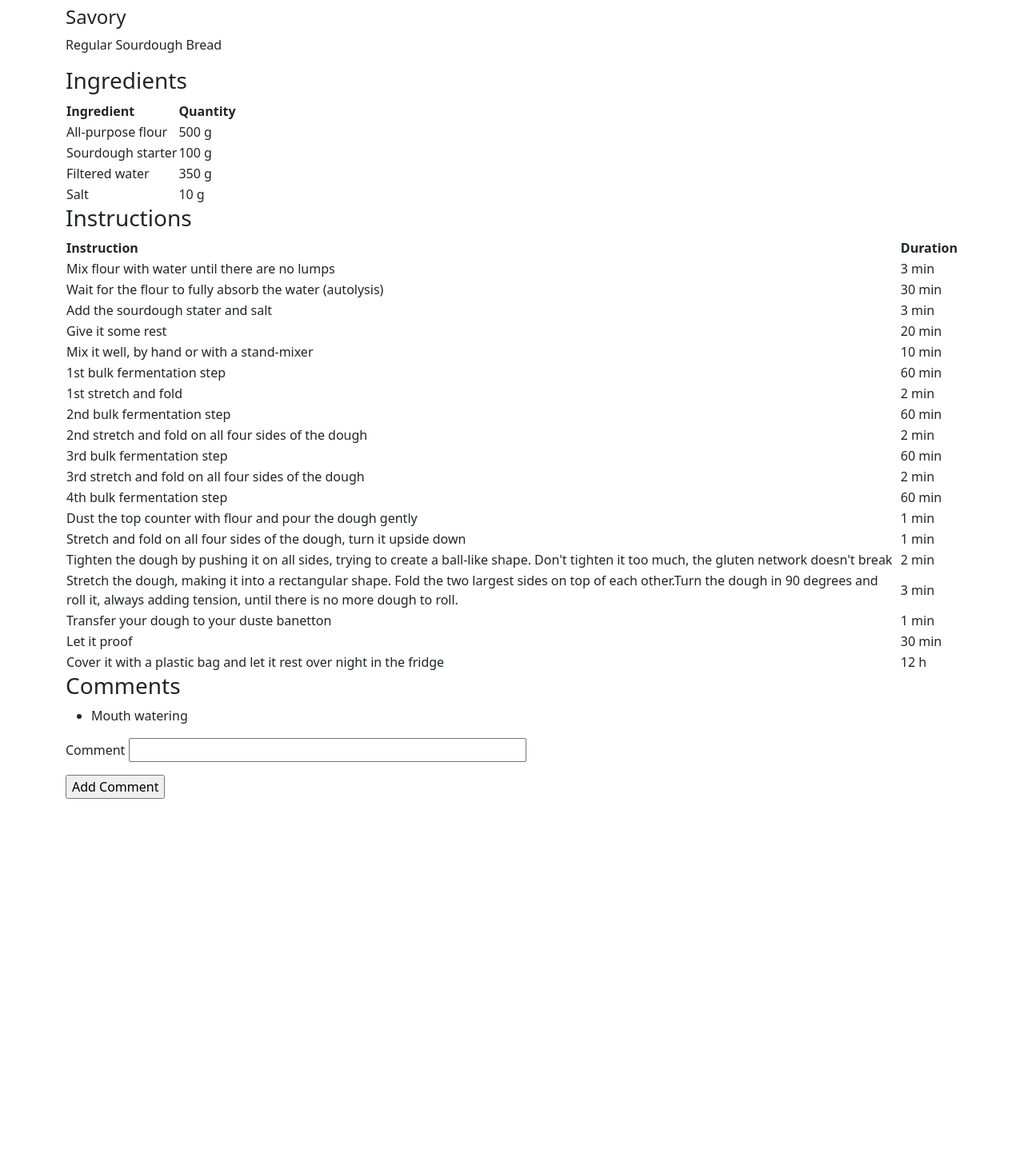
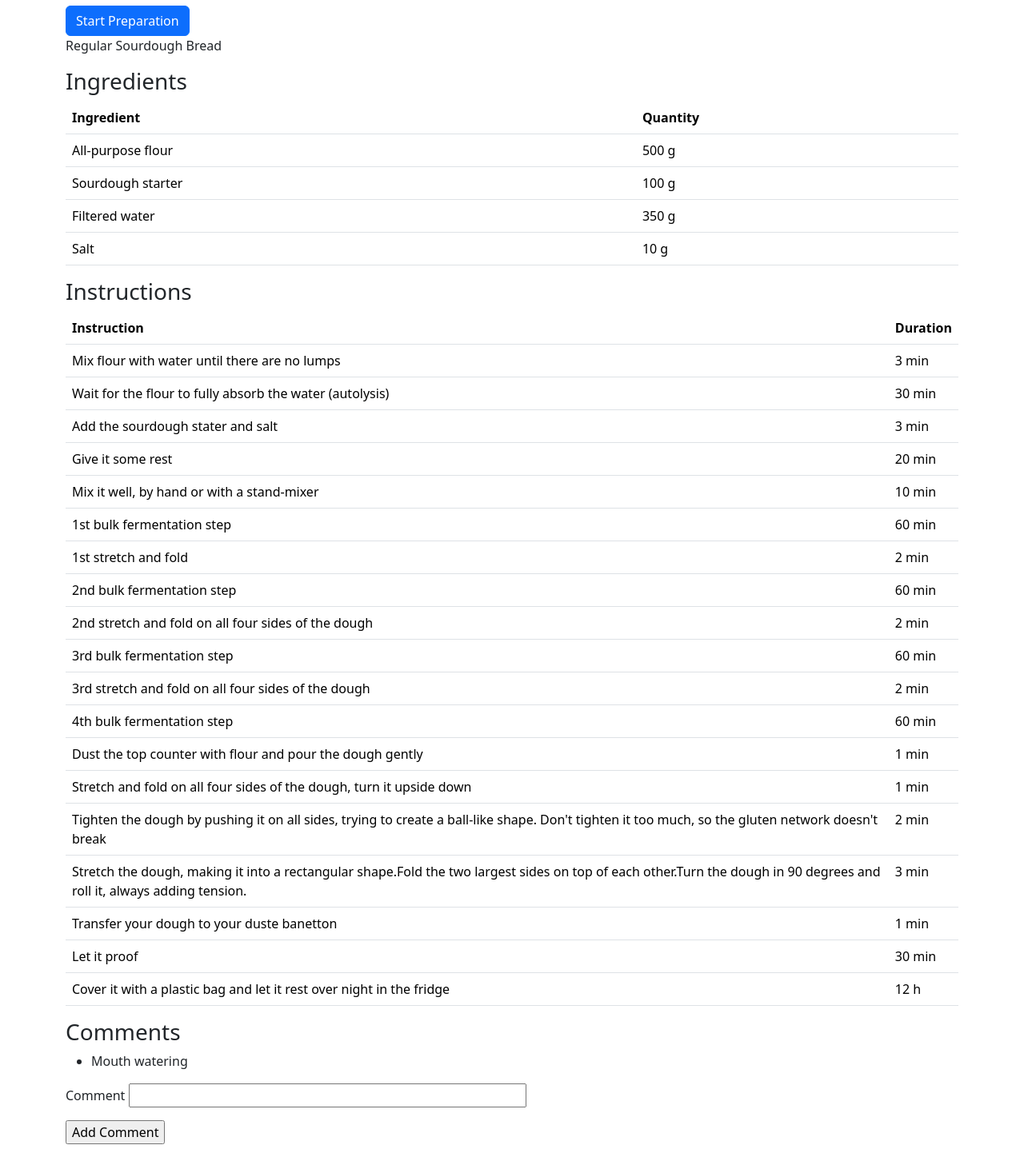
Before and after one commit to pedrorfig/BakeBread, a Flask app: a page that uses templates/recipe.html in a window 1280 px wide. Shown: the part 165-1612 px from the top of the page at 80% size. Before the commit the page ends 1164 px from the top, so only its background shows below. Run offline with Flask 2, Linux system fonts and the light colour scheme; some libraries are stand-ins or nearby versions.

Commit message:
Adding preparation page

```diff
--- a/app.py
+++ b/app.py
@@ -24,7 +24,9 @@
         new_comment = comment_form.comment.data
         recipes[name]['comments'].append(new_comment)
 
-    return render_template("recipe.html", template_recipe=name, template_type=recipes[name]['type'],
+    return render_template("recipe.html",
+                           template_recipe=name,
+                           template_type=recipes[name]['type'],
                            template_description=recipes[name]['description'],
                            template_ingredients=recipes[name]['ingredients'],
                            template_instructions=recipes[name]['instructions'],
@@ -32,6 +34,11 @@
                            template_form=comment_form,
                            title=name)
 
+@app.route('/preparation/<string:name>', methods=["GET", "POST"])
+def preparation(name):
+    return render_template('preparation.html',
+                           template_recipe=name,
+                           template_instructions=recipes[name]['instructions'])
 
 @app.route("/add_recipe", methods=["GET", "POST"])
 def new_recipe():
--- a/helper.py
+++ b/helper.py
@@ -1,34 +1,35 @@
 recipes = {"Sourdough Bread": {'type': 'Savory',
-                         'description': "Regular Sourdough Bread",
-                         'ingredients': {"All-purpose flour": "500 g", "Sourdough starter": "100 g",
-                                         "Filtered water": '350 g', "Salt": '10 g', },
-                         'instructions': {
-                             "Mix flour with water until there are no lumps": "3 min",
-                             "Wait for the flour to fully absorb the water (autolysis)": "30 min",
-                             "Add the sourdough stater and salt": " 3 min",
-                             "Give it some rest": "20 min",
-                             "Mix it well, by hand or with a stand-mixer": "10 min",
-                             "1st bulk fermentation step": "60 min",
-                             "1st stretch and fold": "2 min",
-                             "2nd bulk fermentation step": "60 min",
-                             "2nd stretch and fold on all four sides of the dough": "2 min",
-                             "3rd bulk fermentation step": "60 min",
-                             "3rd stretch and fold on all four sides of the dough": "2 min",
-                             "4th bulk fermentation step": "60 min",
-                             "Dust the top counter with flour and pour the dough gently": "1 min",
-                             "Stretch and fold on all four sides of the dough, turn it upside down": "1 min",
-                             "Tighten the dough by pushing it on all sides, trying to create a ball-like shape. \
-                             Don't tighten it too much, the gluten network doesn't break": "2 min",
-                             "Give it some rest": "20 min",
-                             "Stretch the dough, making it into a rectangular shape. Fold the two largest sides on top of each other."
-                             "Turn the dough in 90 degrees and roll it, always adding tension, until there is no more dough to roll. ": "3 min",
-                             "Transfer your dough to your duste banetton": "1 min",
-                             "Let it proof": " 30 min",
-                             "Cover it with a plastic bag and let it rest over night in the fridge": "12 h"
-                         },
-                         'comments': ["Mouth watering"]
-                         }
+                               'description': "Regular Sourdough Bread",
+                               'ingredients': {"All-purpose flour": "500 g", "Sourdough starter": "100 g",
+                                               "Filtered water": '350 g', "Salt": '10 g'},
+                               'instructions': {
+                                   "Mix flour with water until there are no lumps": "3 min",
+                                   "Wait for the flour to fully absorb the water (autolysis)": "30 min",
+                                   "Add the sourdough stater and salt": " 3 min",
+                                   "Give it some rest": "20 min",
+                                   "Mix it well, by hand or with a stand-mixer": "10 min",
+                                   "1st bulk fermentation step": "60 min",
+                                   "1st stretch and fold": "2 min",
+                                   "2nd bulk fermentation step": "60 min",
+                                   "2nd stretch and fold on all four sides of the dough": "2 min",
+                                   "3rd bulk fermentation step": "60 min",
+                                   "3rd stretch and fold on all four sides of the dough": "2 min",
+                                   "4th bulk fermentation step": "60 min",
+                                   "Dust the top counter with flour and pour the dough gently": "1 min",
+                                   "Stretch and fold on all four sides of the dough, turn it upside down": "1 min",
+                                   "Tighten the dough by pushing it on all sides, trying to create a ball-like shape. \
+                             Don't tighten it too much, so the gluten network doesn't break": "2 min",
+                                   "Give it some rest": "20 min",
+                                   "Stretch the dough, making it into a rectangular shape.Fold the two largest sides on top of each other."
+                                   "Turn the dough in 90 degrees and roll it, always adding tension. ": "3 min",
+                                   "Transfer your dough to your duste banetton": "1 min",
+                                   "Let it proof": " 30 min",
+                                   "Cover it with a plastic bag and let it rest over night in the fridge": "12 h"
+                               },
+                               'comments': ["Mouth watering"]
+                               }
            }
+
 
 def add_ingredients(recipe_name=None, text=None):
     if recipe_name and text:
--- a/static/styles.css
+++ b/static/styles.css
@@ -28,3 +28,8 @@
     background-color: #d5d2d2;
     background-blend-mode: lighten;
 }
+
+td {
+    border: 1px solid black;
+    word-wrap: break-word;
+}
--- a/templates/index.html
+++ b/templates/index.html
@@ -4,7 +4,6 @@
   <p>Welcome to BakeBread, where your bun journey starts! </p>
   {% for name in template_recipes.keys() %}
     <p><a href="{{ url_for('recipe', name=name) }}">{{ name }}</a></p>
-
   {% endfor %}
 </div>
   {% endblock %}
--- a/templates/recipe.html
+++ b/templates/recipe.html
@@ -2,14 +2,15 @@
 {% block content %}
 <div class="container">
     <h2>{{ template_recipe | title }}</h2>
-    <h4>{{ template_type }}</h4>
+    <a href="{{ url_for('preparation', name=template_recipe) }}" class="btn btn-primary">Start Preparation</a>
+<!--    <p><a href="{{ url_for('recipe', name=name) }}">{{ name }}</a></p>-->
     {% if template_description %}
     <p>{{ template_description }}</p>
     {%else%}
     <p>A {{ template_recipe }} recipe.</p>
     {% endif %}
     <h3>Ingredients</h3>
-    <table>
+    <table class="table table-hover">
         <tr>
             <th>Ingredient</th>
             <th>Quantity</th>
@@ -21,12 +22,11 @@
         </tr>
         {% endfor %}
     </table>
-
     <h3>Instructions</h3>
-    <table>
+    <table class="table table-hover">
         <tr>
-            <th>Instruction</th>
-            <th>Duration</th>
+            <th scope="col">Instruction</th>
+            <th scope="col">Duration</th>
         </tr>
         {% for instruction, duration in template_instructions.items() %}
         <tr>
```
